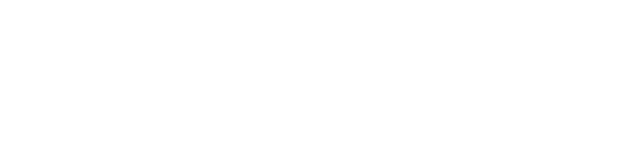
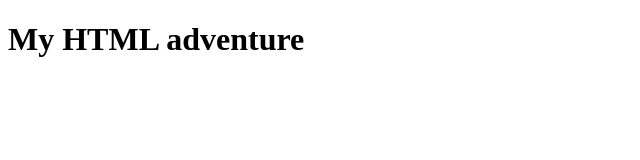
Before and after one commit to zlehmann/js-dom-and-events-intro-to-the-dom-code-along-v-000, a plain HTML site: page index.html in a window 1280 px wide. Shown: the whole page, without its empty margins (0-640 px from the left). Drawn offline with Linux system fonts and the light colour scheme.

Commit message:
Automatically backed up by Learn

```diff
--- a/index.html
+++ b/index.html
@@ -10,6 +10,7 @@
 
   <body>
     <!--All our work for this lesson will go here-->
+    <h1>My HTML adventure</h1>
   </body>
 
 </html>
```
